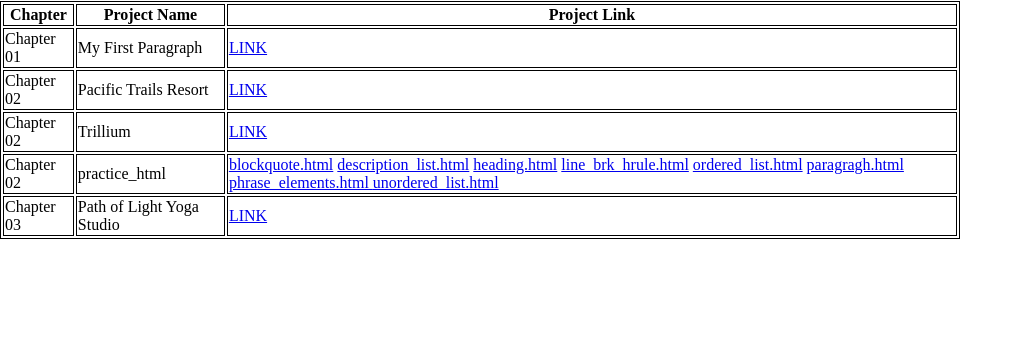
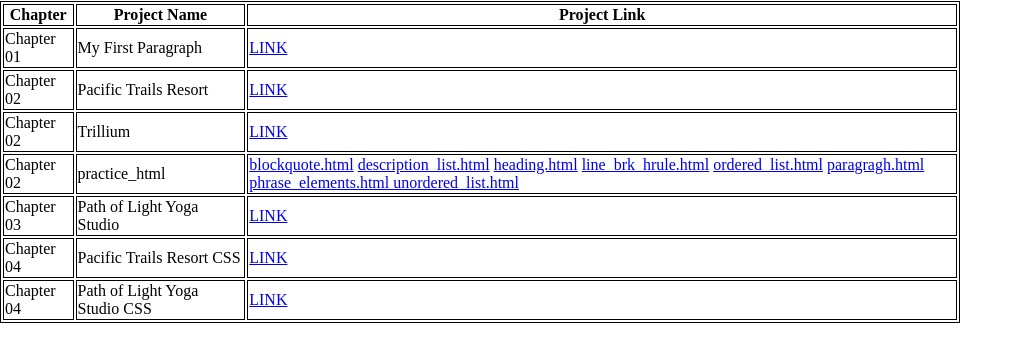
Before and after one commit to Drew-Dodson/CIS-152-501, a plain HTML site: page index.html in a window 1280 px wide. Shown: the part 79-440 px from the top of the page, without its empty margins (0-1023 px from the left). Drawn offline with Linux system fonts and the light colour scheme.

Commit message:
Update index.html

```diff
--- a/index.html
+++ b/index.html
@@ -89,6 +89,25 @@
           >
         </td>
       </tr>
+      <tr>
+        <td>Chapter 04</td>
+        <td>Pacific Trails Resort CSS</td>
+        <td>
+          <a
+            href="https://cis-152-501.vercel.app/chapter4/ch4pacific/index.html"
+            >LINK</a
+          >
+        </td>
+      </tr>
+      <tr>
+        <td>Chapter 04</td>
+        <td>Path of Light Yoga Studio CSS</td>
+        <td>
+          <a href="https://cis-152-501.vercel.app/chapter4/ch4yoga/index.html"
+            >LINK</a
+          >
+        </td>
+      </tr>
     </table>
   </body>
 </html>
```
